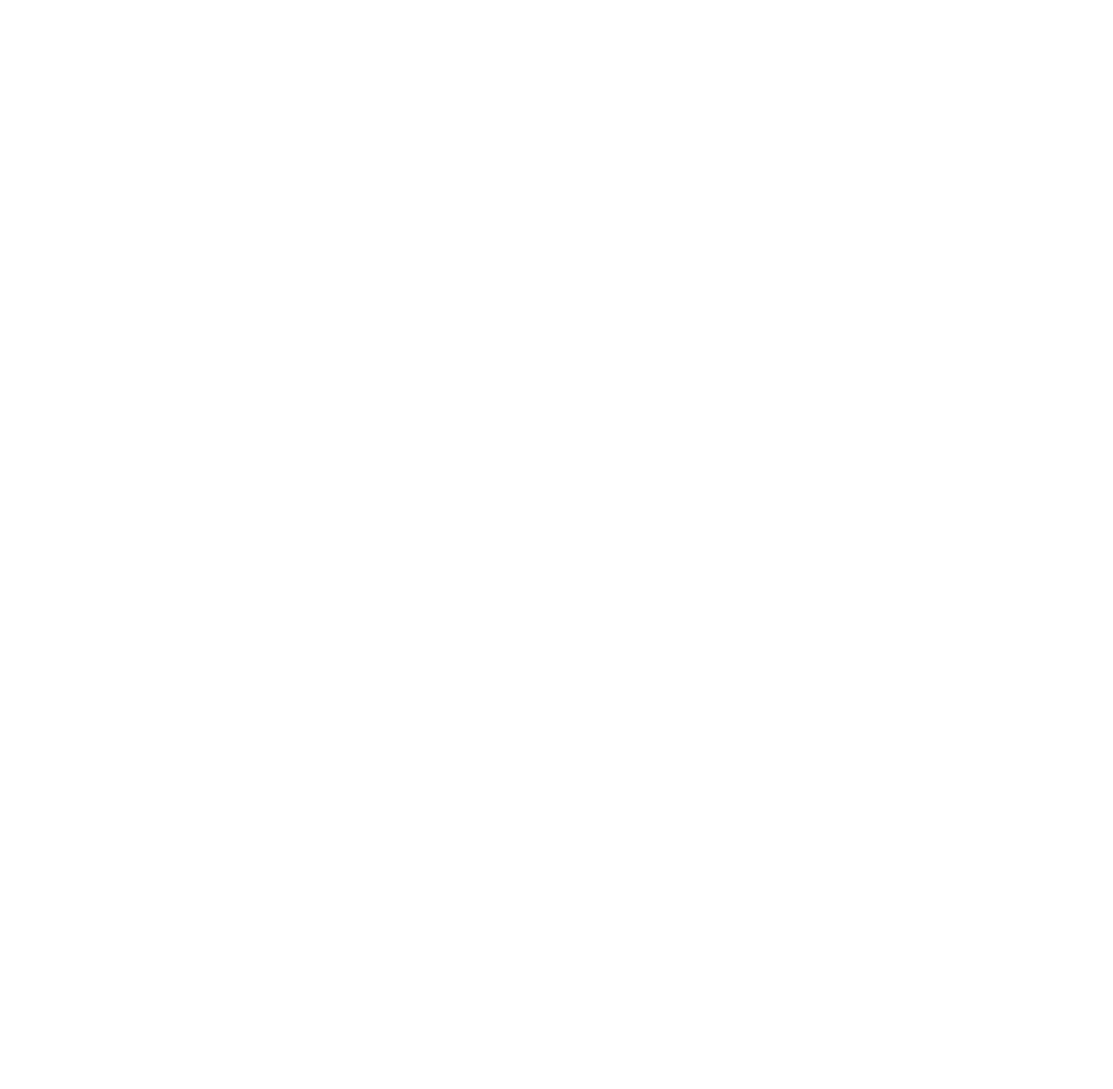
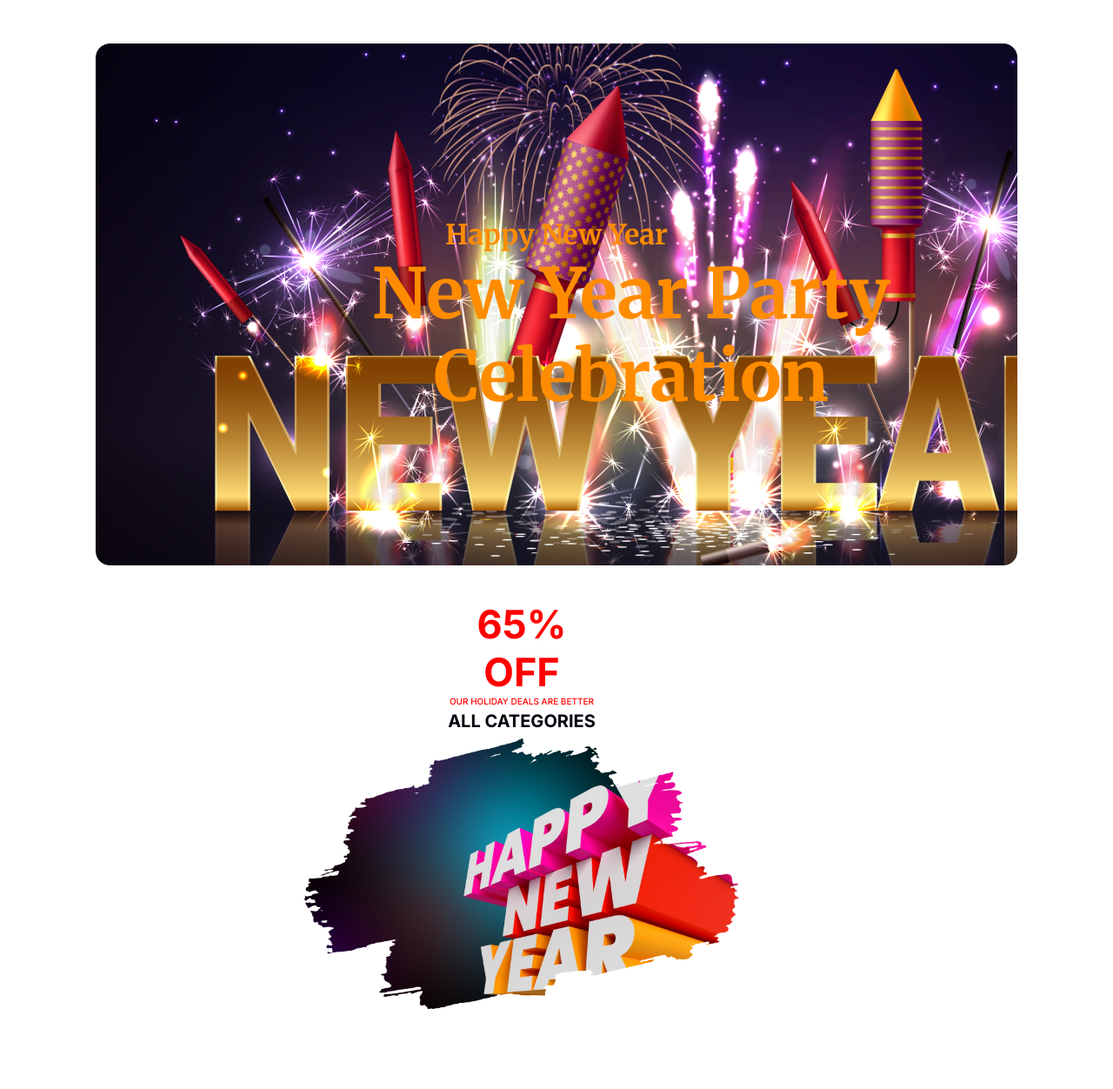
Before and after one commit to Tariqulislamsadek/Happy-new-year-2024, a plain HTML site: page index.html in a window 1280 px wide. Shown: the whole page at 87% size. Before the commit the page ends 800 px from the top, so only its background shows below. Drawn offline with Linux system fonts and the light colour scheme.

Commit message:
new year photo

```diff
--- a/index.html
+++ b/index.html
@@ -8,5 +8,36 @@
 </head>
 <body>
 
+    <header>
+
+        <div class="container">
+
+            <div class="banner-text">
+                <h4>Happy New Year</h4>
+            </div>
+
+           <div class="banner-content">
+            <h1>New Year Party <br>Celebration</h1>
+           </div>
+
+        </div>
+    </header>
+
+    <section id="featured">
+
+        <div class="offer">
+            <div class="section-title">
+                <h1>65% OFF</h1>
+                <p>OUR HOLIDAY DEALS ARE BETTER</p>
+                <h2>ALL CATEGORIES</h2>
+            </div>
+
+            <div class="offer-img">
+                <img width="500px" src="./images/New Year Photo.png" alt="">
+            </div>
+
+        </div>
+
+    </section>
 </body>
 </html>
--- a/style.css
+++ b/style.css
@@ -0,0 +1,100 @@
+@import url('https://fonts.googleapis.com/css2?family=Merriweather:ital,wght@0,300;0,400;0,700;0,900;1,300&display=swap');
+
+@import url('https://fonts.googleapis.com/css2?family=Inter:wght@100;200;300;400;500;600;700;800;900&family=Merriweather:ital,wght@0,300;0,400;0,700;0,900;1,300&display=swap');
+
+*{
+    margin: 0;
+    padding: 0;
+}
+
+header{
+  display: flex;
+}
+
+.container{
+    background:linear-gradient(180deg, #070211 0%, rgba(7, 2, 17, 0.00) 100%);
+    background-image: url("./images/Banner\ Image.png");
+    width: 1320px;
+    height: 600px;
+    border-radius: 16px;
+    margin-top: 50px;
+    margin-left:110px;
+    margin-right:110px;
+
+}
+
+.banner-text{
+
+    color: darkorange;
+    text-align: center;
+    font-family: Merriweather;
+    font-size: 32px;
+    font-style: normal;
+    font-weight: 1000;
+    line-height: normal;
+    margin-top: 200px;
+}
+
+.banner-content{
+
+    width: 632px;
+    color:darkorange;
+    text-align: center;
+    font-family: Merriweather;
+    font-size: 40px;
+    font-style: normal;
+    font-weight: 900;
+    line-height: 95px; /* 131.944% */
+    margin-left: 300px;
+}
+
+
+
+.offer{
+    width: 700px;
+    height: 600px;
+
+
+}
+
+.section-title{
+    color: #F00;
+text-align: center;
+font-family: Inter;
+font-size: 30px;
+font-style: normal;
+font-weight: 700;
+line-height: normal;
+margin-top: 40px;
+margin-left: 500px;
+}
+
+
+.section-title p{
+    color: #F00;
+text-align: center;
+font-family: Inter;
+font-size: 10px;
+font-style: normal;
+font-weight: 500;
+line-height: normal;
+margin-bottom: 5px;
+}
+
+.section-title h2{
+    color: #070211;
+text-align: center;
+font-family: Inter;
+font-size: 20px;
+font-style: normal;
+font-weight: 700;
+line-height: normal;
+}
+
+.offer-img{
+
+    height: 400px;
+    margin-left: 350px;
+    margin-top: 8px;
+
+}
```
